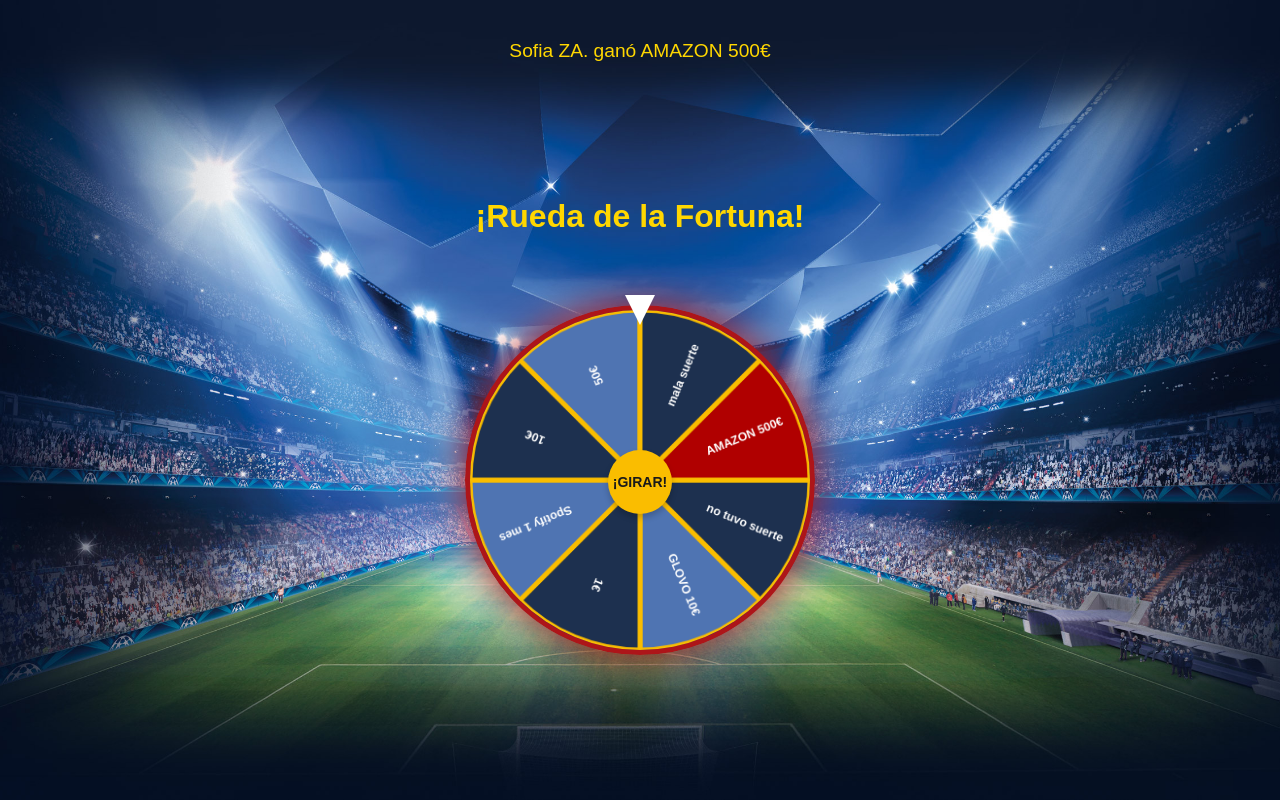
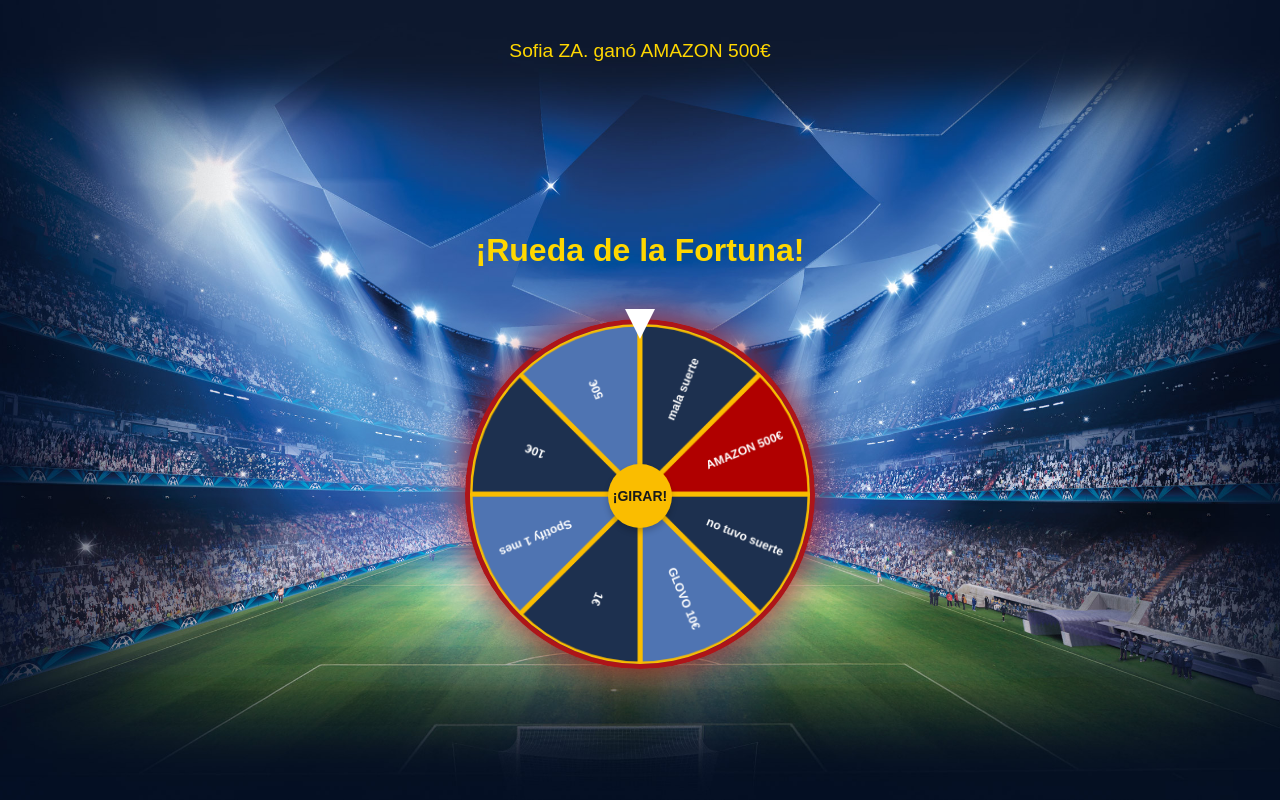
Before and after one commit to ilduslliapa/testingv1, a website: page index.html in a window 1280 px wide. Drawn offline with nearby package versions, Linux system fonts and the light colour scheme.

Commit message:
Update style.css

```diff
--- a/style.css
+++ b/style.css
@@ -35,8 +35,8 @@
     top: 0%;
     left: 0%;
     font-size: 4vh; /* Увеличиваем размер шрифта */
-    margin-bottom: 20%; /* Поднимаем текст выше */
-    margin-top: 15%; /* Поднимаем текст выше */
+    margin-bottom: 50px; /* Поднимаем текст выше */
+    margin-top: 100px; /* Поднимаем текст выше */
 
 }
 
```
